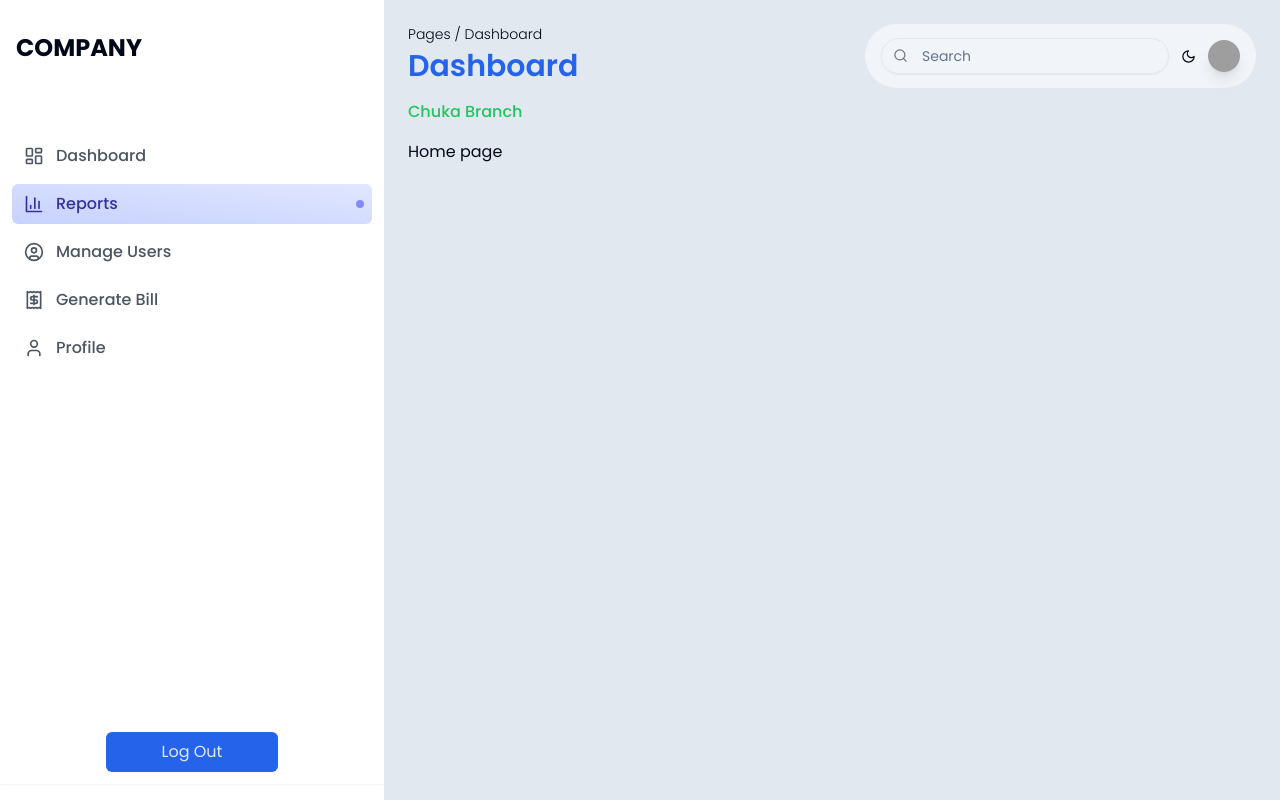
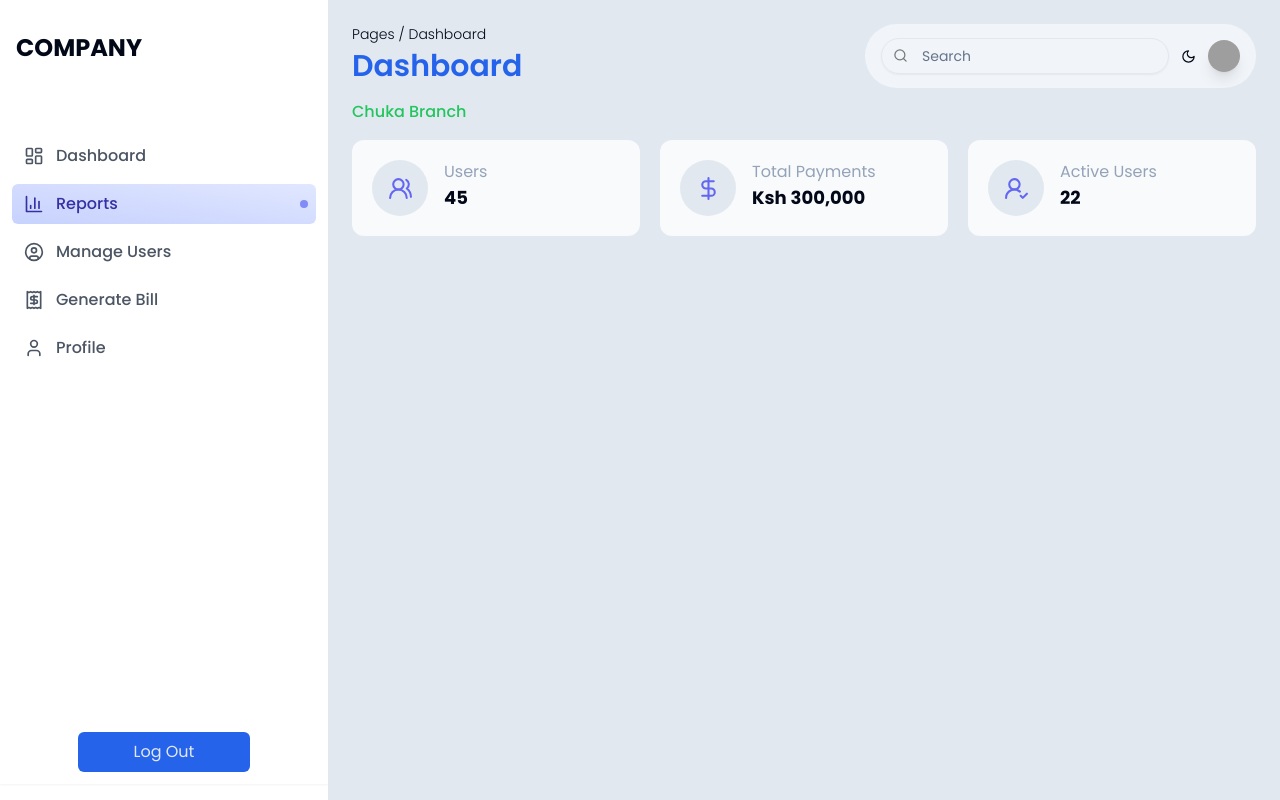
Before and after one commit to deluxesande/nextjs-ems-dashboard, a Next.js app: page / in a window 1280 px wide. Shown: the top 800 px of the page. Built offline with nearby package versions, Linux system fonts and the light colour scheme; grey boxes are pictures that could not be loaded.

Commit message:
(Add): main dashboard stats

```diff
--- a/components/utils/SideMenuItem.tsx
+++ b/components/utils/SideMenuItem.tsx
@@ -41,7 +41,7 @@ const SideMenuItem: React.FC<{
                 ></div>
             )}
 
-            {expanded && (
+            {/* {expanded && (
                 <div
                     className={`absolute left-full rounded-md px-2 py-1 ml-6
                 bg-indigo-100 text-indigo-800 text-sm
@@ -50,7 +50,7 @@ const SideMenuItem: React.FC<{
                 >
                     {text}
                 </div>
-            )}
+            )} */}
         </li>
     );
 };
--- a/pages/index.tsx
+++ b/pages/index.tsx
@@ -1,15 +1,57 @@
 import SideMenuLayout from "@/components/SideMenuLayout";
+import { UsersRound, DollarSign, UserRoundCheck } from "lucide-react";
 import Head from "next/head";
 import React from "react";
+import { number } from "zod";
 
 export default function Home() {
+    const stats = [
+        {
+            icon: UsersRound,
+            name: "Users",
+            number: 45,
+        },
+        {
+            icon: DollarSign,
+            name: "Total Payments",
+            number: "Ksh 300,000",
+        },
+        {
+            icon: UserRoundCheck,
+            name: "Active Users",
+            number: 22,
+        },
+    ];
     return (
         <SideMenuLayout page="Dashboard" branch="Chuka">
             <main className="min-h-screen">
                 <Head>
                     <title>EBS | Dashboard</title>
                 </Head>
-                Home page
+                <div className="flex gap-5">
+                    {/* Icon stats */}
+                    {stats.map((stat, index) => {
+                        const Icon = stat.icon;
+                        return (
+                            <div
+                                key={index}
+                                className="bg-slate-50 w-72 p-5 rounded-xl flex gap-4"
+                            >
+                                <div className="w-14 h-14 rounded-full bg-slate-200 flex items-center justify-center">
+                                    <Icon size={25} color="#6366F1" />
+                                </div>
+                                <div>
+                                    <h4 className="text-md text-slate-400">
+                                        {stat.name}
+                                    </h4>
+                                    <p className="font-bold text-lg">
+                                        {stat.number}
+                                    </p>
+                                </div>
+                            </div>
+                        );
+                    })}
+                </div>
             </main>
         </SideMenuLayout>
     );
```
